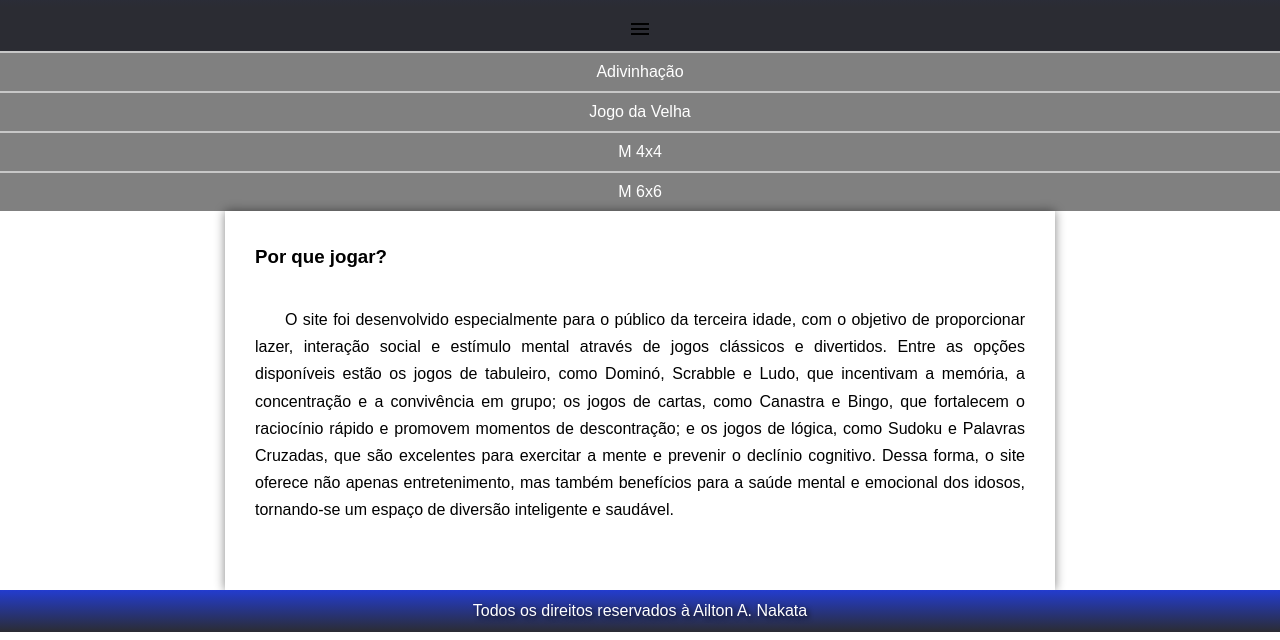
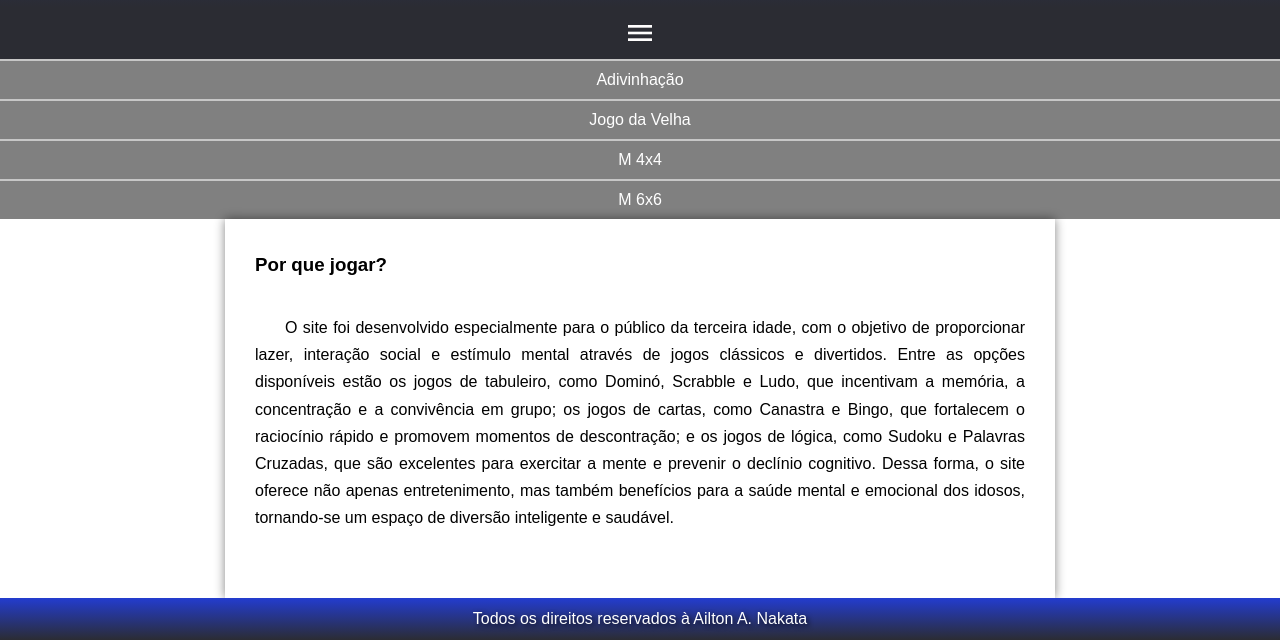
Before and after one commit to nakata-dev/jogos, a plain HTML site: page index.html in a window 1280 px wide. Shown: the part 248-888 px from the top of the page. Drawn offline with Linux system fonts and the light colour scheme; a web font is replaced by a local one.

Commit message:
atualizado Menu de Jogos

```diff
--- a/index.css
+++ b/index.css
@@ -74,16 +74,18 @@ header > p{
 }
 
 i#burguer{
+    font-size: 2em;
     background-color:#2B2C33;
     display: block;
-    color: rgb(0, 0, 0);
+    color: rgb(255, 254, 254);
     text-align: center;
     padding: 10px;
     cursor: pointer;
  }
  i#burguer:hover{
+    font-size: 2em;
     background-color: #3747A5;
-    color: black;
+    color: rgb(253, 253, 253);
  }
 a {
     color:rgb(13, 35, 54);
```
